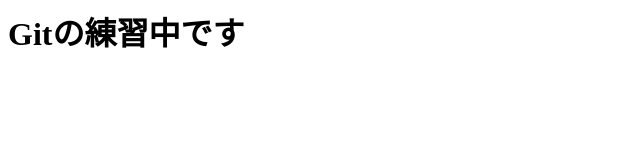
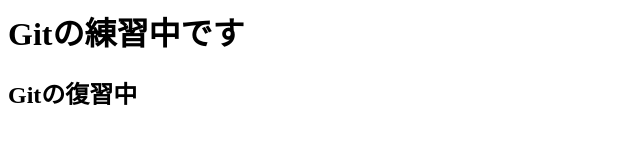
Before and after one commit to ItoYusato/git_turorial, a plain HTML site: page index.html in a window 1280 px wide. Shown: the whole page, without its empty margins (0-640 px from the left). Drawn offline with Linux system fonts and the light colour scheme.

Commit message:
２回目のcommit

```diff
--- a/index.html
+++ b/index.html
@@ -1 +1,2 @@
 <h1>Gitの練習中です</h1>
+<h2>Gitの復習中</h2>
```
